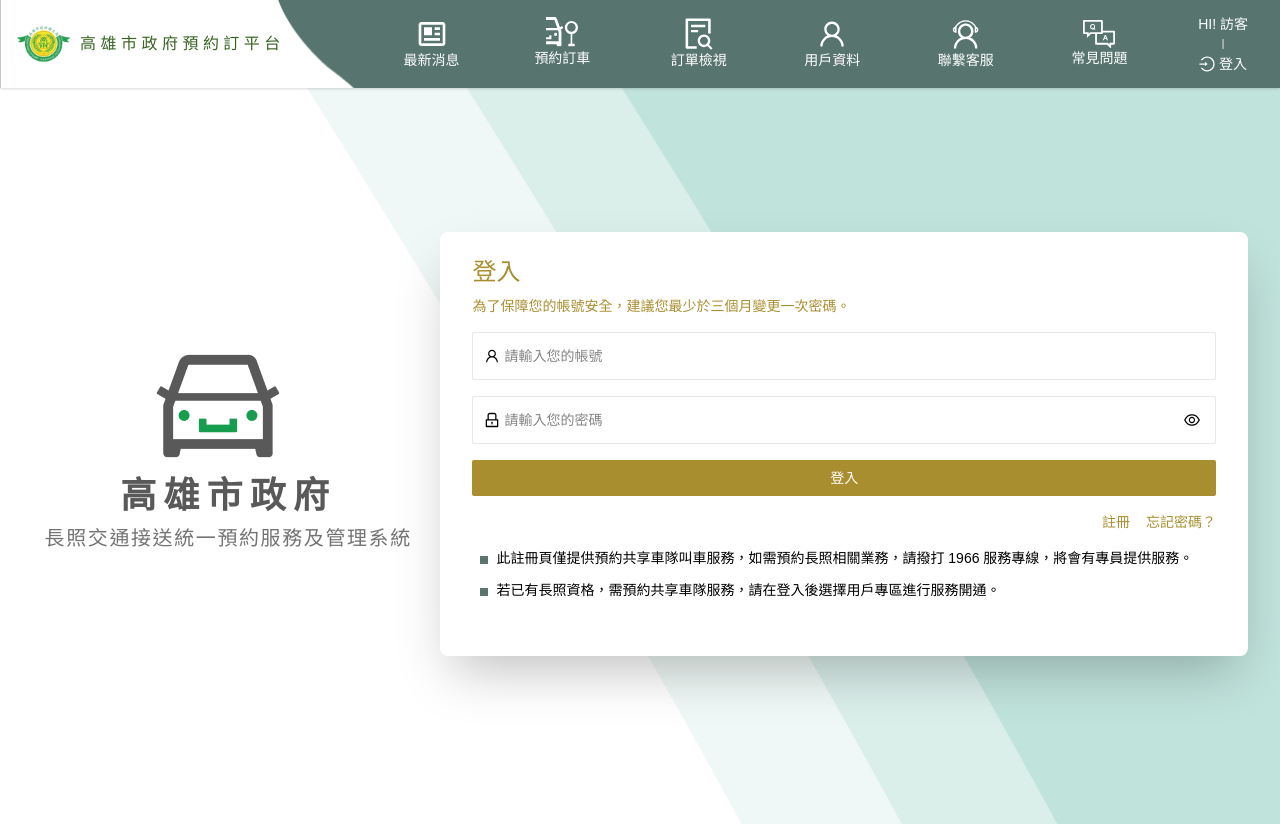
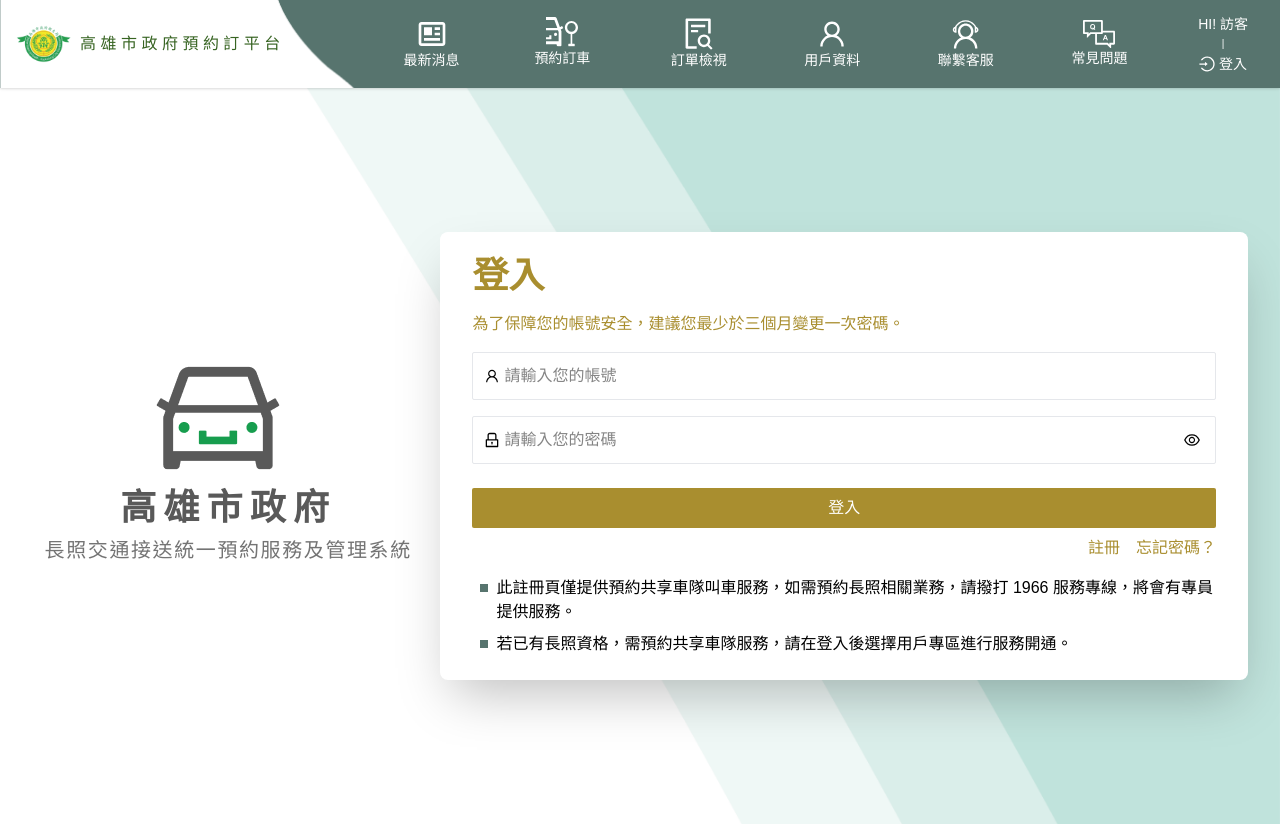
Before and after one commit to kayac-chang/vehicle-dispatch-system, a Next.js app: page /client/login in a window 1280 px wide. Before the commit the page ends 800 px from the top, so only its background shows below. Built offline with nearby package versions, Linux system fonts and the light colour scheme; what @whiterussianstudio/tailwind-easing would draw is missing.

Commit message:
add login desktop

```diff
--- a/pages/client/login.tsx
+++ b/pages/client/login.tsx
@@ -9,6 +9,7 @@
   ChangeEvent,
 } from "react";
 import { Path, useForm, UseFormRegister, FieldError } from "react-hook-form";
+import Link from "next/link";
 
 type InputProps<T> = {
   type: "text" | "password";
@@ -120,18 +121,23 @@
   } = useForm<LoginRequest>();
 
   function onSubmit(data: LoginRequest) {
+    // @TODO submit logic
     console.log(data);
   }
 
   return (
     <Layout.Form title="登入">
-      <form className="text-sm space-y-4" onSubmit={handleSubmit(onSubmit)}>
-        <div className="text-gold-darker space-y-2">
-          <h2 className="text-2xl">登入</h2>
+      <form
+        className="text-sm md:text-base space-y-4"
+        onSubmit={handleSubmit(onSubmit)}
+      >
+        <div className="text-gold-darker space-y-2 md:space-y-4">
+          <h2 className="text-2xl md:text-4xl md:font-semibold">登入</h2>
 
           <p>為了保障您的帳號安全，建議您最少於三個月變更一次密碼。</p>
         </div>
 
+        <div className="space-y-4 md:space-y-6">
           <div className="space-y-4">
             {(errors.password || errors.username) && (
               <p
@@ -167,7 +173,9 @@
               describedby="login-alert"
               required
             />
+          </div>
 
+          <div className="space-y-2">
             <button
               type="submit"
               className="bg-gold-darker text-white w-full py-2 rounded-sm"
@@ -176,8 +184,14 @@
             </button>
 
             <div className="flex text-gold-darker justify-end space-x-4">
-            <a href="">註冊</a>
-            <a href="">忘記密碼？</a>
+              <Link href="/client/registration">
+                <a title="前往註冊">註冊</a>
+              </Link>
+
+              <Link href="/client/forgot-password">
+                <a title="前往忘記密碼">忘記密碼？</a>
+              </Link>
+            </div>
           </div>
         </div>
 
```
Lines whose indentation alone changed are shown as unchanged.
